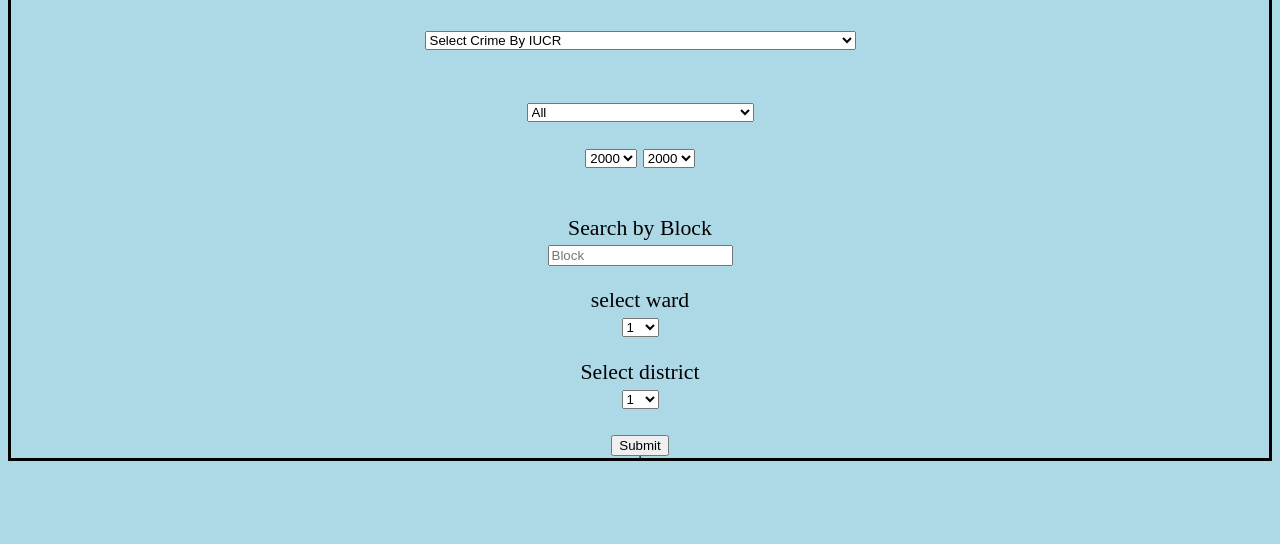
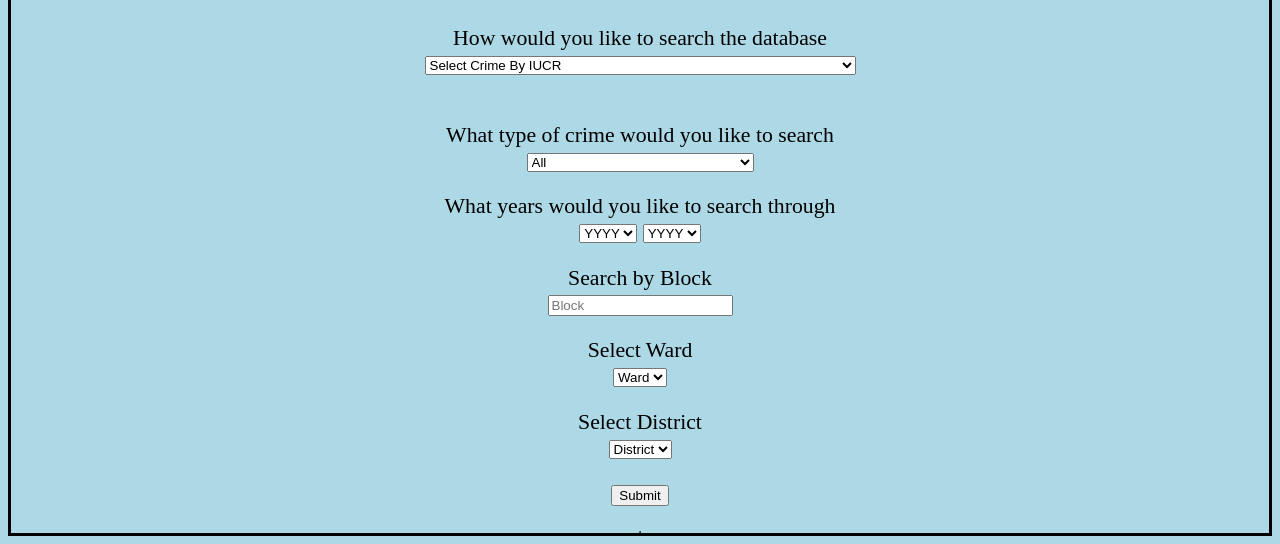
Before and after one commit to BryanFratianne/Group9, a website: page public/CrimeHTML.html in a window 1280 px wide. Shown: the part 364-908 px from the top of the page. Before the commit the page ends 833 px from the top, so only its background shows below. Drawn offline with nearby package versions, Linux system fonts and the light colour scheme.

Commit message:
merged my work with Mikes

```diff
--- a/public/CrimeHTML.html
+++ b/public/CrimeHTML.html
@@ -56,6 +56,7 @@
             <h1>Search a crime in the database</h1>
             <form name="queryForm" action="/SelectAlliucr" id="search-info" class="unselectable" unselectable='on' method="post">
                 <div id="query">
+                    How would you like to search the database<br>
                     <select name='queryType' id='select-query'>
                         <option value="/SelectAlliucr">Select Crime By IUCR</option>
                         <option value="/getCountByCrime">Search number of crimes of given IUCR type</option>
@@ -77,7 +78,8 @@
                 <br>
 
                 <P>
-                    <select name='primaryType' id='crimeType' class='queryVariable'>
+                    What type of crime would you like to search<br>
+                    <select name='primaryType' id='crimeType'class='queryVariable'>
                         <option value="*">All</option>
                         <option value="ARSON">Arson</option>
                         <option value="ASSAULT">Assault</option>
@@ -114,7 +116,9 @@
                     </select>
 
                 <div id="years">
-                    <select name='minYear' id='select-yearStart' class='queryVariable'>
+                What years would you like to search through<br>
+                    <select name='minYear' id='select-yearStart'class='queryVariable'>
+                        <option value="YYYY">YYYY</option>
                         <option value="2000">2000</option>
                         <option value="2001">2001</option>
                         <option value="2002">2002</option>
@@ -138,7 +142,8 @@
                         <option value="2020">2020</option>
                     </select>
 
-                    <select name='maxYear' id='select-yearEnd' class='queryVariable'>
+                    <select name='maxYear' id='select-yearEnd'class='queryVariable'>
+                        <option value="YYYY">YYYY</option>
                         <option value="2000">2000</option>
                         <option value="2001">2001</option>
                         <option value="2002">2002</option>
@@ -162,7 +167,6 @@
                         <option value="2020">2020</option>
                     </select>
                 </div>
-                <br>
 
                 <div id="searchText">
                     <p>
@@ -170,8 +174,9 @@
                         <input type="text" name="block" placeholder="Block" class='queryVariable'>
                     </p>
                     <p>
-                        select ward<br>
+                        Select Ward<br>
                         <select name='ward' id='selectWardDrop' class='queryVariable'>
+                            <option value="">Ward</option>
                             <option value="1">1</option>
                             <option value="2">2</option>
                             <option value="3">3</option>
@@ -225,8 +230,9 @@
                         </select>
                     </p>
                     <p>
-                        Select district<br>
+                        Select District<br>
                         <select name='district' id='selectDistrictDrop' class='queryVariable'>
+                            <option value="">District</option>
                             <option value="1">1</option>
                             <option value="2">2</option>
                             <option value="3">3</option>
@@ -259,6 +265,7 @@
             <div id="querySubmitButton">
                 <input type="button" id="querySubmit" value="Submit">
             </div>
+            <br>
         </div>
 
         <div id="showDiv">
@@ -268,6 +275,7 @@
                     <p>
                         What district did the crime take place in<br>
                         <select name='district' id='inputDistrictDrop'>
+                            <option value="">District</option>
                             <option value="1">1</option>
                             <option value="2">2</option>
                             <option value="3">3</option>
@@ -298,6 +306,7 @@
                     <p>
                         What ward did the crime take place in<br>
                         <select name='ward' id='inputWardDrop'>
+                            <option value="">Ward</option>
                             <option value="1">1</option>
                             <option value="2">2</option>
                             <option value="3">3</option>
@@ -389,6 +398,7 @@
                     <p>
                         Was the crime domestic<br>
                         <select name='domestic' id='domesticDrop'>
+                            <option value=""></option>
                             <option value="TRUE">True</option>
                             <option value="FALSE">False</option>
                         </select>
@@ -396,6 +406,7 @@
                     <P>
                         Did the crime result in an arrest<br>
                         <select name='arrest' id='arrestDrop'>
+                            <option value=""></option>
                             <option value="TRUE">True</option>
                             <option value="FALSE">False</option>
                         </select>
@@ -406,6 +417,7 @@
             <div id="inputSubmitButton">
                 <input type="button" id="inputSubmit" value="Submit">
             </div>
+            <br>
         </div>
     </center>
 </div>
```
Lines whose indentation alone changed are shown as unchanged.
